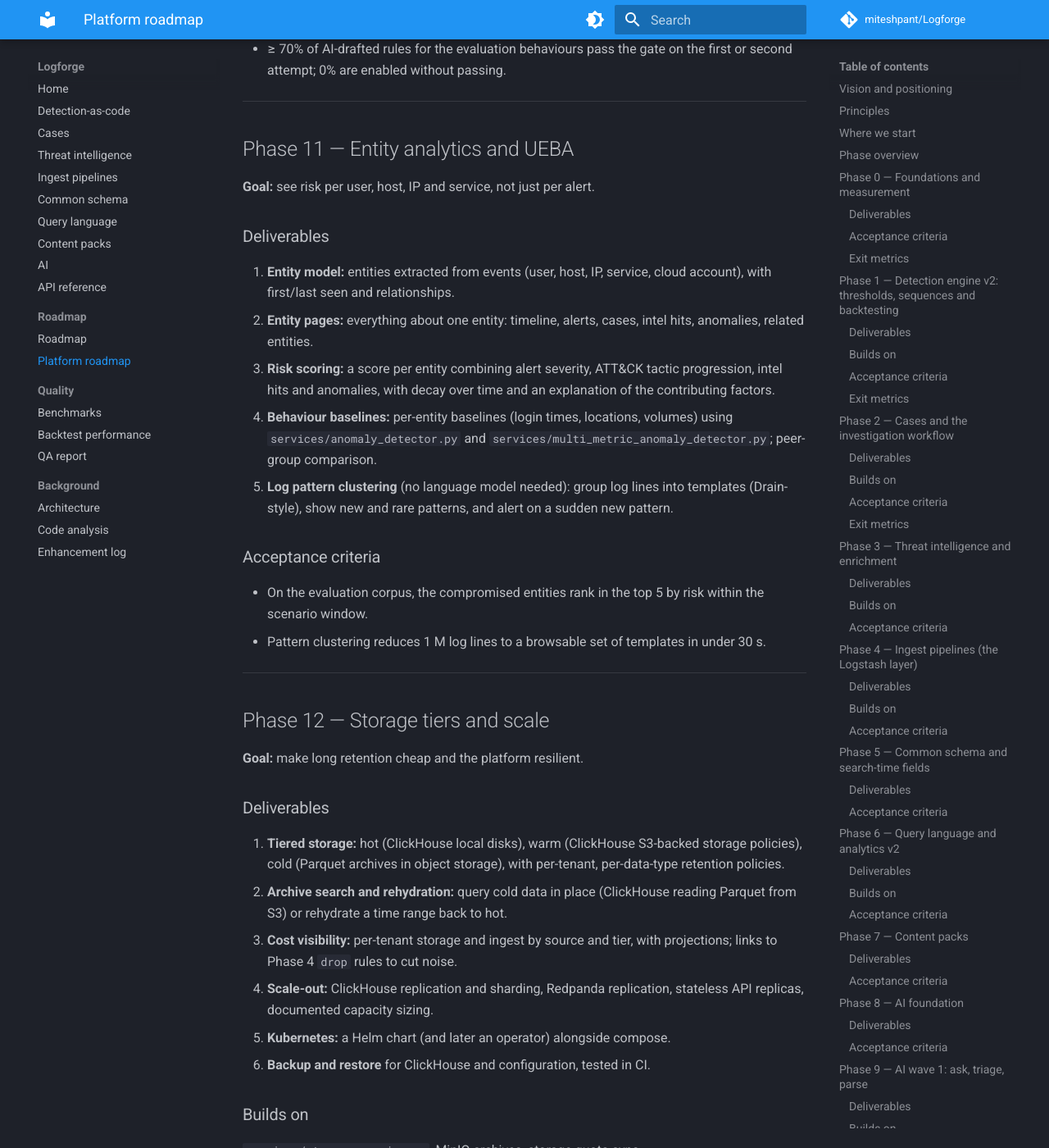
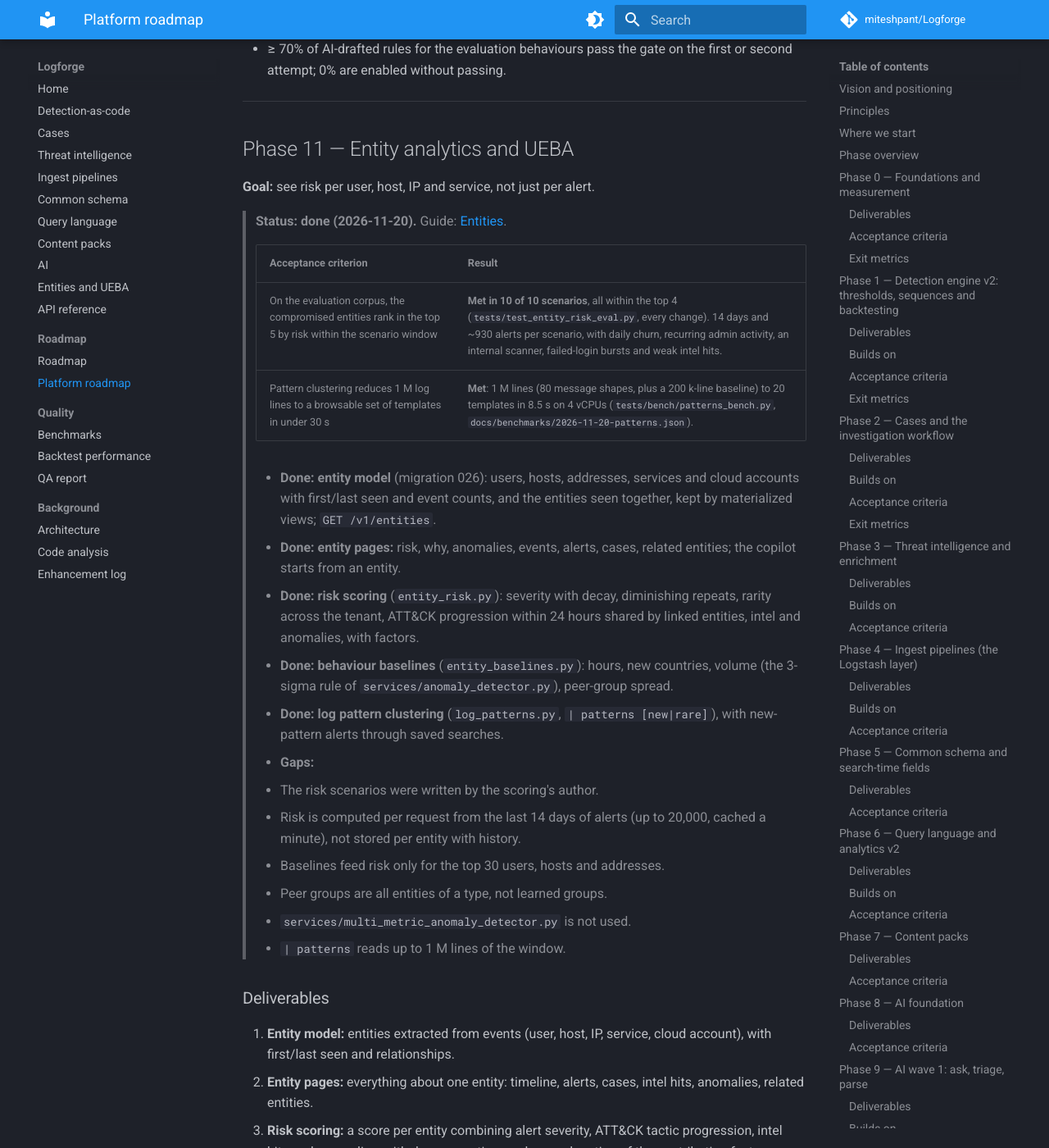
Before and after one commit to miteshpant/Logforge, an MkDocs documentation site: the page built from docs/PLATFORM_ROADMAP.md, in a window 1280 px wide and 1400 px high, scrolled down 28205 px. Shown: the whole window at 82% size. Built offline with MkDocs 1.6.1 and Material for MkDocs 9.7.7, drawn with Linux system fonts in a browser that asks for light colours; comment, search, counter and statistics services are not loaded.

Commit message:
P11.6: entities guide, Phase 11 status and follow-ups
Co-Authored-By: Claude Opus 5.5 <noreply@anthropic.com>
Claude-Session: https://claude.ai/code/session_017j6Y7u5fbgghW6rbktQFja

```diff
--- a/docs/PLATFORM_ROADMAP.md
+++ b/docs/PLATFORM_ROADMAP.md
@@ -1073,6 +1073,35 @@ human control.
 
 **Goal:** see risk per user, host, IP and service, not just per alert.
 
+> **Status: done (2026-11-20).** Guide: [Entities](./entities.md).
+>
+> | Acceptance criterion | Result |
+> |---|---|
+> | On the evaluation corpus, the compromised entities rank in the top 5 by risk within the scenario window | **Met in 10 of 10 scenarios**, all within the top 4 (`tests/test_entity_risk_eval.py`, every change). 14 days and ~930 alerts per scenario, with daily churn, recurring admin activity, an internal scanner, failed-login bursts and weak intel hits. |
+> | Pattern clustering reduces 1 M log lines to a browsable set of templates in under 30 s | **Met**: 1 M lines (80 message shapes, plus a 200 k-line baseline) to 20 templates in 8.5 s on 4 vCPUs (`tests/bench/patterns_bench.py`, `docs/benchmarks/2026-11-20-patterns.json`). |
+>
+> - **Done: entity model** (migration 026): users, hosts, addresses, services
+>   and cloud accounts with first/last seen and event counts, and the
+>   entities seen together, kept by materialized views; `GET /v1/entities`.
+> - **Done: entity pages:** risk, why, anomalies, events, alerts, cases,
+>   related entities; the copilot starts from an entity.
+> - **Done: risk scoring** (`entity_risk.py`): severity with decay,
+>   diminishing repeats, rarity across the tenant, ATT&CK progression within
+>   24 hours shared by linked entities, intel and anomalies, with factors.
+> - **Done: behaviour baselines** (`entity_baselines.py`): hours, new
+>   countries, volume (the 3-sigma rule of `services/anomaly_detector.py`),
+>   peer-group spread.
+> - **Done: log pattern clustering** (`log_patterns.py`, `| patterns [new|rare]`),
+>   with new-pattern alerts through saved searches.
+> - **Gaps:**
+>   - The risk scenarios were written by the scoring's author.
+>   - Risk is computed per request from the last 14 days of alerts (up to
+>     20,000, cached a minute), not stored per entity with history.
+>   - Baselines feed risk only for the top 30 users, hosts and addresses.
+>   - Peer groups are all entities of a type, not learned groups.
+>   - `services/multi_metric_anomaly_detector.py` is not used.
+>   - `| patterns` reads up to 1 M lines of the window.
+
 ### Deliverables
 
 1. **Entity model:** entities extracted from events (user, host, IP, service,
--- a/mkdocs.yml
+++ b/mkdocs.yml
@@ -50,6 +50,7 @@ nav:
   - Query language: query-language.md
   - Content packs: packs.md
   - AI: ai.md
+  - Entities and UEBA: entities.md
   # Static Redoc page (docs/api/index.html); nav entries must be pages or URLs.
   - API reference: https://miteshpant.github.io/Logforge/api/
   - Roadmap:
```
Also changed, not shown: docs/ROADMAP.md (+10 -0 lines), docs/entities.md (added, +120 -0 lines).
